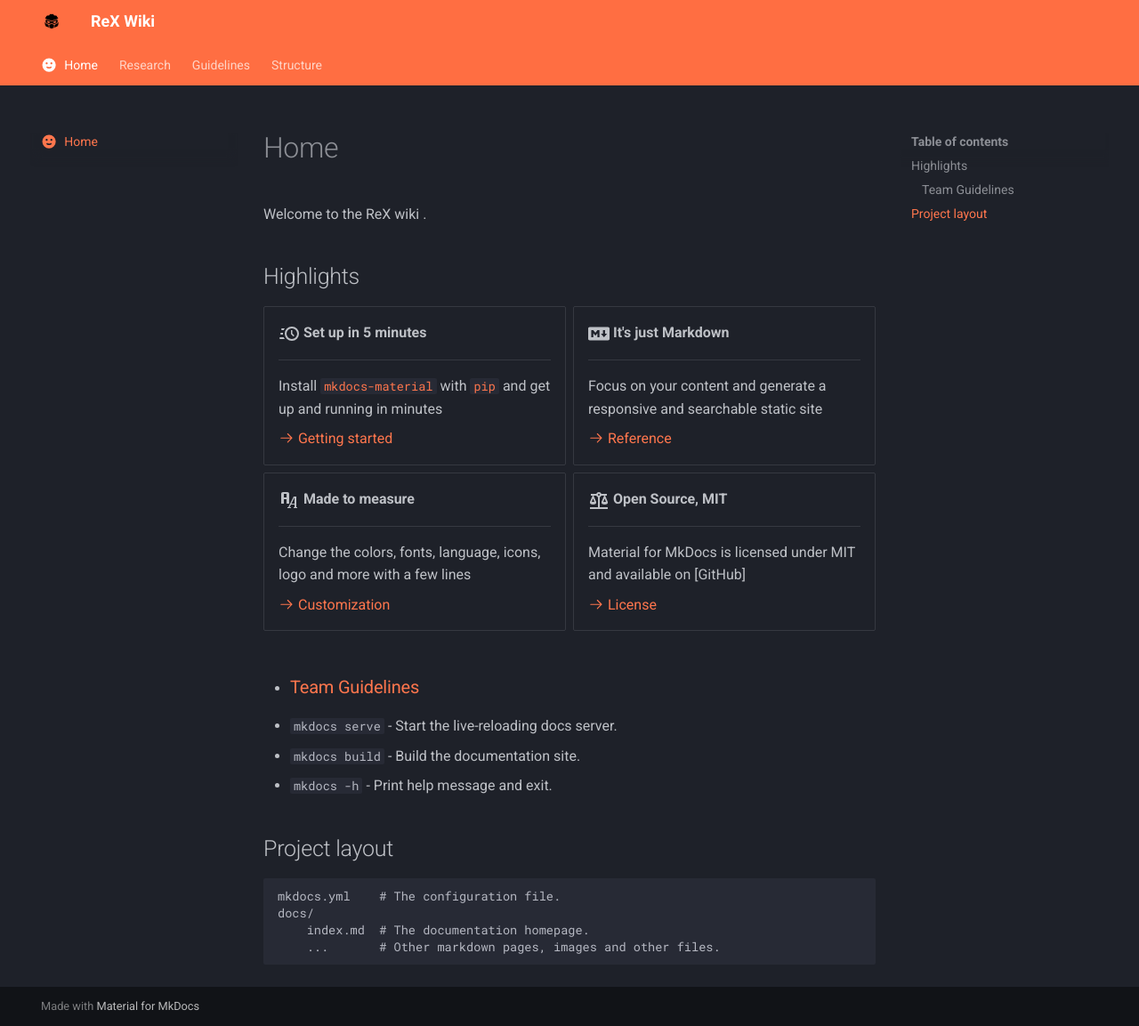
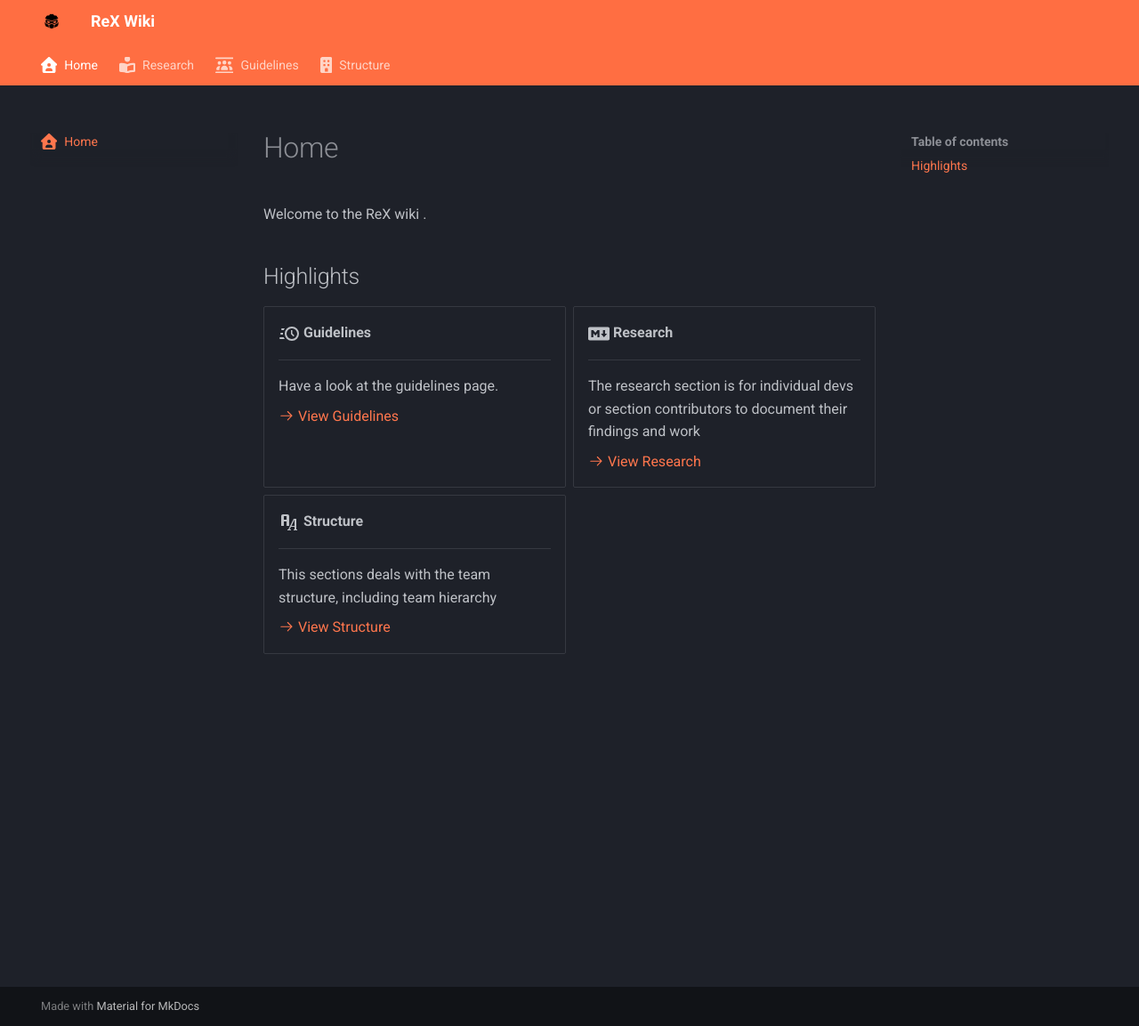
Before and after one commit to Redot-Experimental/rex-wiki, an MkDocs documentation site: the page built from docs/index.md, in a window 1280 px wide and 1153 px high. Shown: the whole window at 89% size. Built offline with MkDocs 1.6.1 and Material for MkDocs 9.7.7, drawn with Linux system fonts in a browser that asks for light colours.

Commit message:
adding index pages and links

```diff
--- a/docs/index.md
+++ b/docs/index.md
@@ -1,6 +1,6 @@
 ---
 title: Home
-icon: material/emoticon-happy
+icon: fontawesome/solid/house-user
 ---
 
 # Home
@@ -11,50 +11,28 @@ Welcome to the ReX wiki .
 
 <div class="grid cards" markdown>
 
--   :material-clock-fast:{ .lg .middle } __Set up in 5 minutes__
+-   :material-clock-fast:{ .lg .middle } __Guidelines__
 
     ---
 
-    Install [`mkdocs-material`](#) with [`pip`](#) and get up
-    and running in minutes
+    Have a look at the guidelines page.
 
-    [:octicons-arrow-right-24: Getting started](#)
+    [:octicons-arrow-right-24: View Guidelines](guidelines)
 
--   :fontawesome-brands-markdown:{ .lg .middle } __It's just Markdown__
+-   :fontawesome-brands-markdown:{ .lg .middle } __Research__
 
     ---
 
-    Focus on your content and generate a responsive and searchable static site
+    The research section is for individual devs or section contributors to document their findings and work
 
-    [:octicons-arrow-right-24: Reference](#)
+    [:octicons-arrow-right-24: View Research](Research)
 
--   :material-format-font:{ .lg .middle } __Made to measure__
+-   :material-format-font:{ .lg .middle } __Structure__
 
     ---
 
-    Change the colors, fonts, language, icons, logo and more with a few lines
+    This sections deals with the team structure, including team hierarchy
 
-    [:octicons-arrow-right-24: Customization](#)
-
--   :material-scale-balance:{ .lg .middle } __Open Source, MIT__
-
-    ---
-
-    Material for MkDocs is licensed under MIT and available on [GitHub]
-
-    [:octicons-arrow-right-24: License](#)
+    [:octicons-arrow-right-24: View Structure](structure)
 
 </div>
-
-
-* ### [Team Guidelines](guidelines/sop)
-* `mkdocs serve` - Start the live-reloading docs server.
-* `mkdocs build` - Build the documentation site.
-* `mkdocs -h` - Print help message and exit.
-
-## Project layout
-
-    mkdocs.yml    # The configuration file.
-    docs/
-        index.md  # The documentation homepage.
-        ...       # Other markdown pages, images and other files.
```
Also changed, not shown: docs/Research/index.md (+2 -0 lines), docs/guidelines/Team/sop.md (renamed from docs/guidelines/sop.md, +0 -2 lines), docs/guidelines/index.md (added, +27 -0 lines), docs/structure/index.md (added, +6 -0 lines), docs/structure/hierarchy/team.md (renamed from docs/structure/team.md).
